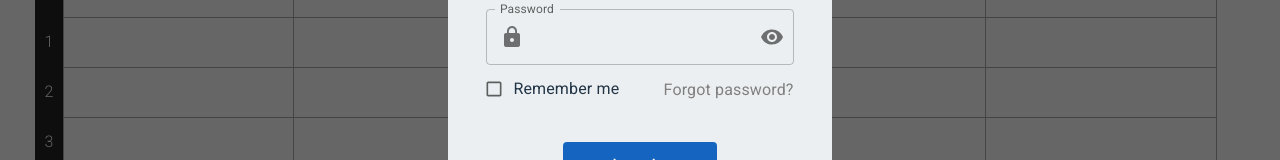
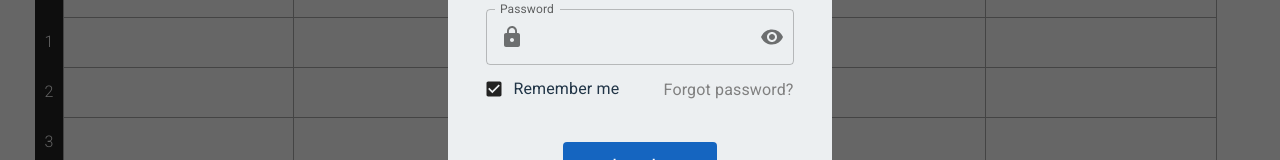
Before and after one commit to jarrahffe/OLE_FRONTEND, a React (Vite) app in the folder OLE_FRONTEND/: page / in a window 1280 px wide. Both pictures are taken after a click on the button "LOGIN". Shown: the part 388-548 px from the top of the page. Built offline with nearby package versions, Linux system fonts and the light colour scheme; no server answers.

Commit message:
asdfadiufhaiofuh

```diff
--- a/OLE_FRONTEND/src/components/timetable/Auth/LoginCard.tsx
+++ b/OLE_FRONTEND/src/components/timetable/Auth/LoginCard.tsx
@@ -25,7 +25,7 @@ const LoginCard = (props: Props) => {
   const [confirmPassword, setConfirmPassword] = React.useState("")
   const [samePassword, setSamePassword] = React.useState(true);
   const [email, setEmail] = React.useState("");
-  const [rememberMe, setRememberMe] = React.useState(false);
+  const [rememberMe, setRememberMe] = React.useState(true);
 
   const [loginButtonSprings, loginButtonApi] = useSpring(() => ({
     from: {
@@ -261,11 +261,11 @@ const LoginCard = (props: Props) => {
           variant="outlined"
           onChange={e => setPassword(e.target.value)}
           onKeyDown={e => {
-            if (e.key === "Enter") handleLoginSubmit()
+            if (e.key === "Enter") handleLoginSubmit();
           }}
           />
 
-          <div className="login-card-forgot-password">
+          <div onClick={() => window.open("http://olebackend.com/accounts/reset_password", "_blank")} className="login-card-forgot-password">
             <Typography>Forgot password?</Typography>
           </div>
 
--- a/OLE_FRONTEND/src/helpers/RequestHelpers.tsx
+++ b/OLE_FRONTEND/src/helpers/RequestHelpers.tsx
@@ -105,9 +105,9 @@ setTooltipActive: Function) {
     password: password,
     password2: password
   }
+
   axios.post(`${import.meta.env.VITE_BE_API_REGISTER}`, registerObj).then(response => {
-    console.log(response.data)
-    if (response.data.email[0] === "account with this email already exists.") {
+    if (response.data.email && response.data.email[0] === "account with this email already exists.") {
       setTooltipActive();
     }
     else {
```
